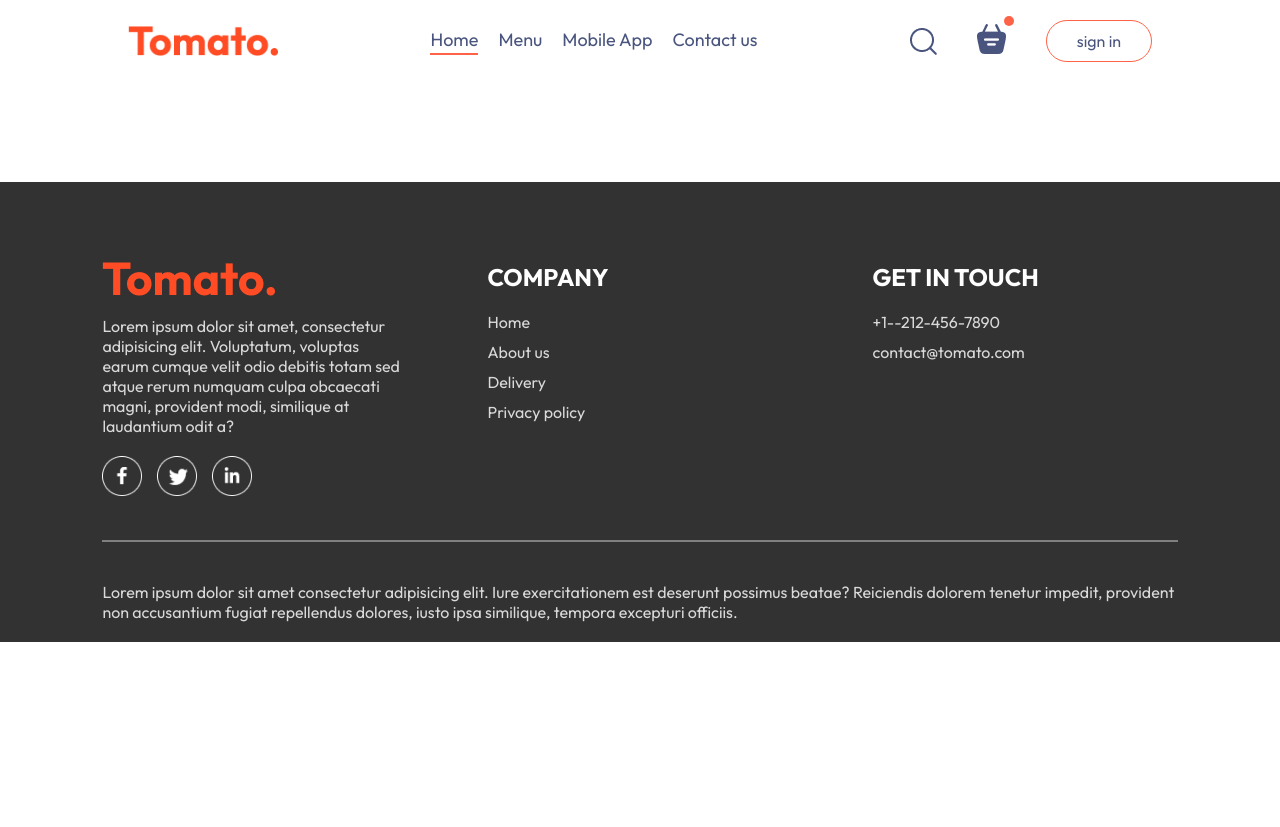
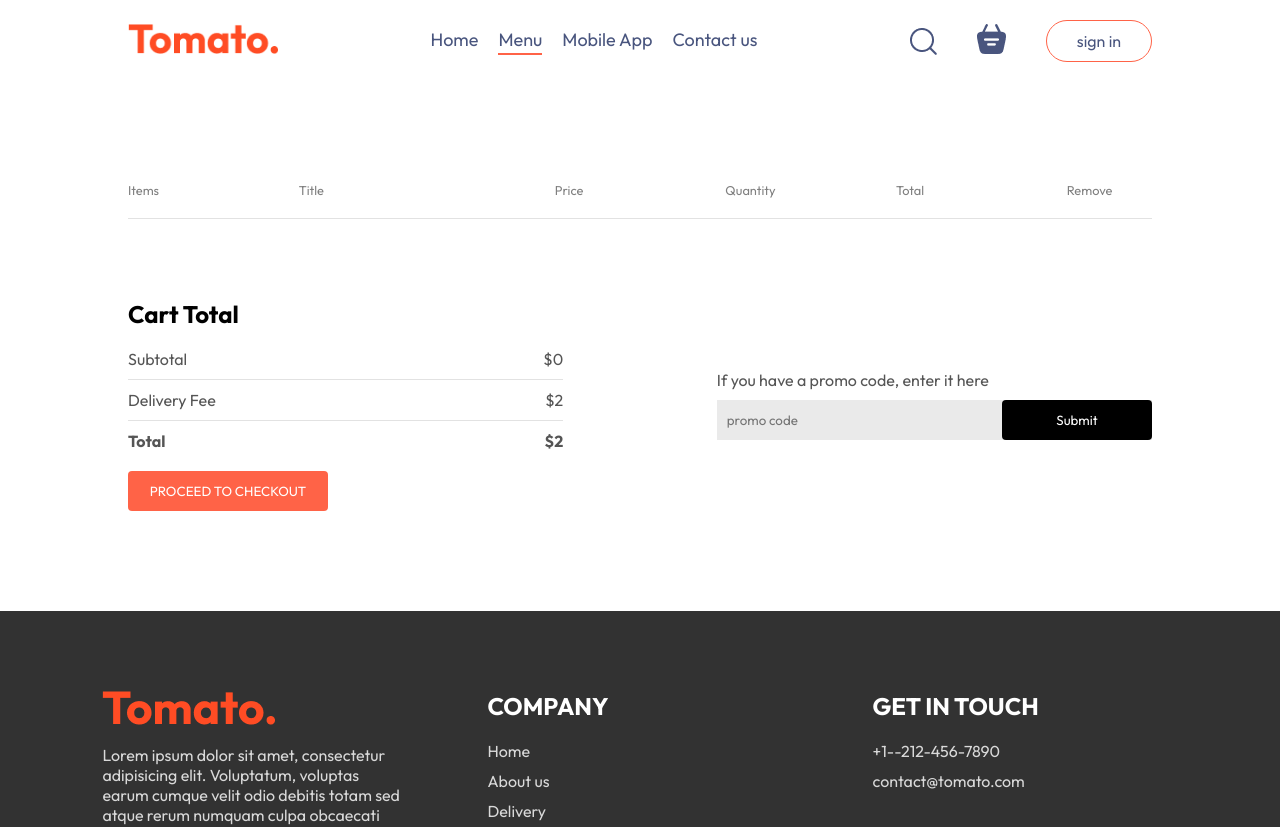
Before and after one commit to Shivatyagi01/Food-Delivery-App-in-React, a React (Vite) app in the folder frontend/: page /cart in a window 1280 px wide. Shown: the top 827 px of the page. Before the commit the page ends 800 px from the top, so only its background shows below. Built offline with nearby package versions, Linux system fonts and the light colour scheme.

Commit message:
Cart page functionality

```diff
--- a/frontend/src/components/Navbar/Navbar.jsx
+++ b/frontend/src/components/Navbar/Navbar.jsx
@@ -1,15 +1,18 @@
-import React, { useState } from 'react'
+import React, { useContext, useState } from 'react'
 import './Navbar.css'
 import { assets } from '../../assets/assets'
 import { Link } from 'react-router-dom';
+import { StoreContext } from '../../context/StoreContext';
 
 const Navbar = ({ setShowLogin }) => {
 
-    const [menu, setMenu] = useState("home");
+    const [menu, setMenu] = useState("menu");
+
+    const { getTotalCartAmount } = useContext(StoreContext);
 
     return (
         <div className='navbar'>
-            <img src={assets.logo} alt="" className="logo" />
+            <Link to='/'><img src={assets.logo} alt="" className="logo" /></Link>
             <ul className="navbar-menu">
                 <Link to='/' onClick={() => setMenu("home")} className={menu === "home" ? "active" : ""}>Home</Link>
                 <a href='#explore-menu' onClick={() => setMenu("menu")} className={menu === "menu" ? "active" : ""}>Menu</a>
@@ -19,12 +22,12 @@
             <div className="navbar-right">
                 <img src={assets.search_icon} alt="" />
                 <div className="navbar-search-icon">
-                    <img src={assets.basket_icon} alt="" />
-                    <div className="dot"></div>
+                    <Link to='/cart'><img src={assets.basket_icon} alt="" /></Link>
+                    <div className={getTotalCartAmount() === 0 ? "" : "dot"}></div>
                 </div>
                 <button onClick={() => setShowLogin(true)}>sign in</button>
             </div>
-        </div>
+        </div >
     )
 }
 
--- a/frontend/src/context/StoreContext.jsx
+++ b/frontend/src/context/StoreContext.jsx
@@ -18,16 +18,24 @@
         setcartItems((prev) => ({ ...prev, [itemId]: prev[itemId] - 1 }))
     }
 
-    useEffect(() => {
-        console.log(cartItems);
-    }, [cartItems])
+    const getTotalCartAmount = () => {
+        let totalAmount = 0;
+        for (const item in cartItems) {
+            if (cartItems[item] > 0) {
+                let itemInfo = food_list.find((product) => product._id === item);
+                totalAmount += itemInfo.price * cartItems[item];
+            }
+        }
+        return totalAmount;
+    }
 
     const contextValue = {
         food_list,
         cartItems,
         setcartItems,
         addToCart,
-        removeFromCart
+        removeFromCart,
+        getTotalCartAmount
     }
     return (
         <StoreContext.Provider value={contextValue}>
--- a/frontend/src/pages/Cart/Cart.css
+++ b/frontend/src/pages/Cart/Cart.css
@@ -0,0 +1,107 @@
+.cart {
+    margin-top: 100px;
+}
+
+.cart-items-title {
+    display: grid;
+    grid-template-columns: 1fr 1.5fr 1fr 1fr 1fr 0.5fr;
+    align-items: center;
+    color: grey;
+    font-size: max(1vw, 12px);
+}
+
+.cart-items-title.cart-items-item {
+    margin: 10px 0px;
+    color: #000000;
+}
+
+.cart-items-title.cart-items-item img {
+    width: 50px;
+}
+
+.cart hr {
+    height: 1px;
+    background-color: #e2e2e2;
+    border: none;
+}
+
+.cart-items-title.cart-items-item .cross {
+    cursor: pointer;
+}
+
+.cart-bottom {
+    margin-top: 80px;
+    display: flex;
+    justify-content: space-between;
+    align-items: center;
+    gap: max(12vw, 20px);
+}
+
+.cart-total {
+    flex: 1;
+    display: flex;
+    flex-direction: column;
+    gap: 20px;
+}
+
+.cart-total-details {
+    display: flex;
+    justify-content: space-between;
+    color: #555555;
+}
+
+.cart-total hr {
+    margin: 10px 0;
+}
+
+.cart-total button {
+    border: none;
+    color: white;
+    background-color: tomato;
+    width: max(15vw, 200px);
+    padding: 12px 0;
+    border-radius: 4px;
+    cursor: pointer;
+}
+
+.cart-promocode {
+    flex: 1;
+}
+
+.cart-promocode p {
+    color: #555555;
+}
+
+.cart-promocode .cart-promocode-input {
+    margin-top: 10px;
+    display: flex;
+    justify-content: space-between;
+    align-items: center;
+    background-color: #eaeaea;
+}
+
+.cart-promocode-input input {
+    background-color: transparent;
+    outline: none;
+    border: none;
+    padding-left: 10px;
+}
+
+.cart-promocode-input button {
+    width: max(10vw, 150px);
+    padding: 12px 5px;
+    background-color: #000000;
+    border: none;
+    color: #ffffff;
+    border-radius: 4px;
+}
+
+@media (max-width:750px) {
+    .cart-bottom {
+        flex-direction: column-reverse;
+    }
+
+    .cart-promocode {
+        justify-content: start;
+    }
+}
--- a/frontend/src/pages/Cart/Cart.jsx
+++ b/frontend/src/pages/Cart/Cart.jsx
@@ -1,9 +1,71 @@
-import React from 'react'
+import React, { useContext } from 'react'
 import "./Cart.css"
+import { StoreContext } from '../../context/StoreContext'
+
 const Cart = () => {
+    const { cartItems, food_list, removeFromCart, getTotalCartAmount } = useContext(StoreContext);
     return (
-        <div>
-
+        <div className='cart'>
+            <div className="cart-items">
+                <div className="cart-items-title">
+                    <p>Items</p>
+                    <p>Title</p>
+                    <p>Price</p>
+                    <p>Quantity</p>
+                    <p>Total</p>
+                    <p>Remove</p>
+                </div>
+                <br />
+                <hr />
+                {food_list.map((item, index) => {
+                    if (cartItems[item._id] > 0) {
+                        return (
+                            <div>
+                                <div className="cart-items-title cart-items-item">
+                                    <img src={item.image} alt="" />
+                                    <p>{item.name}</p>
+                                    <p>${item.price}</p>
+                                    <p>{cartItems[item._id]}</p>
+                                    <p>${item.price * cartItems[item._id]}</p>
+                                    <p onClick={() => removeFromCart(item._id)} className='cross'>x</p>
+                                </div>
+                                <hr />
+                            </div>
+                        )
+                    }
+                })}
+            </div>
+            <div className="cart-bottom">
+                <div className="cart-total">
+                    <h2>Cart Total</h2>
+                    <div>
+                        <div className="cart-total-details">
+                            <p>Subtotal</p>
+                            <p>${getTotalCartAmount()}</p>
+                        </div>
+                        <hr />
+                        <div className="cart-total-details">
+                            <p>Delivery Fee</p>
+                            <p>${2}</p>
+                        </div>
+                        <hr />
+                        <div className="cart-total-details">
+                            <b>Total</b>
+                            <b>${getTotalCartAmount() + 2}</b>
+                        </div>
+                    </div>
+                    <button>PROCEED TO CHECKOUT</button>
+                </div>
+                <div className="cart-promocode">
+                    <div>
+                        <p>If you have a promo code, enter it here</p>
+                        <div className="cart-promocode-input">
+                            <input type="text" placeholder='promo code' />
+                            <button>Submit</button>
+                        </div>
+                    </div>
+                </div>
+            </div>
         </div>
     )
 }
```
